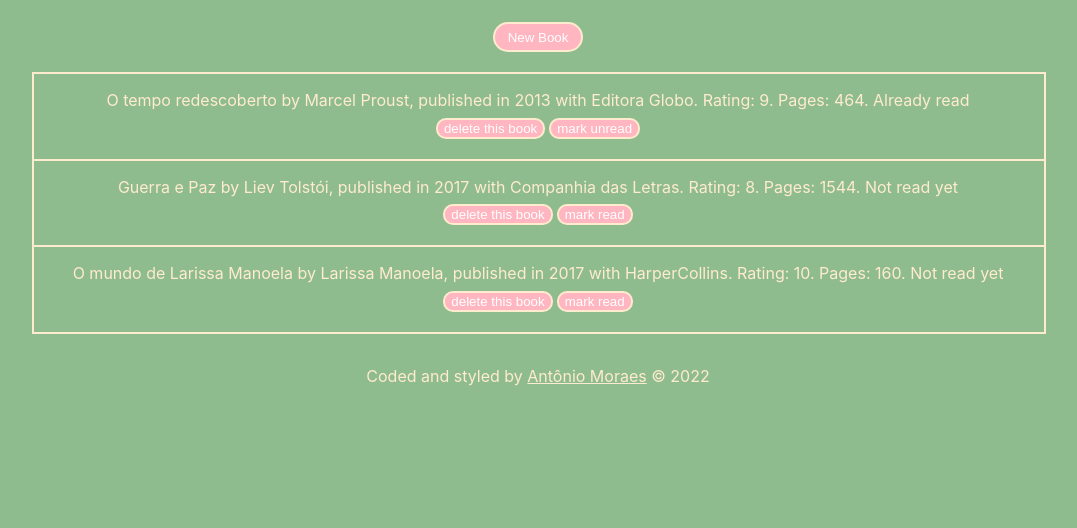
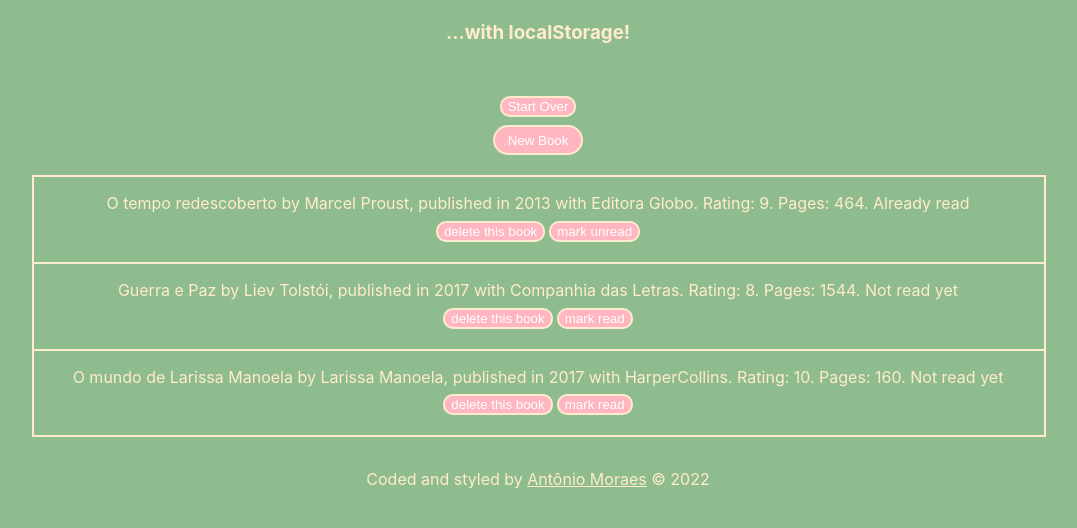
Before and after one commit to 28r/odin-library, a plain HTML site: page index.html in a window 1280 px wide. Shown: the part 76-604 px from the top of the page, without its empty margins (102-1179 px from the left). Drawn offline with Linux system fonts and the light colour scheme.

Commit message:
Added start over button

```diff
--- a/index.html
+++ b/index.html
@@ -11,6 +11,9 @@
 <body>
     <header>
         <h1>Tony's Library</h1>
+        <h3>...with localStorage!</h3>
+        <br>
+        <button type="button" onclick="localStorage.clear(); window.location.reload(true);" id="startover">Start Over</button>
     </header>
     <div id="addbookarea">
         <button type="button" onclick="ExpandAddBookSection()" id="expandbutton">New Book</button>
```
